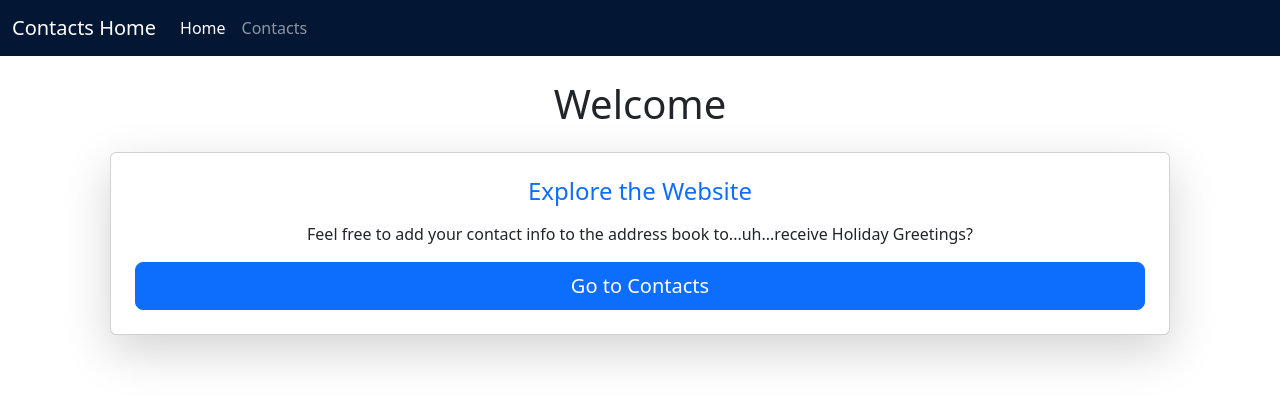
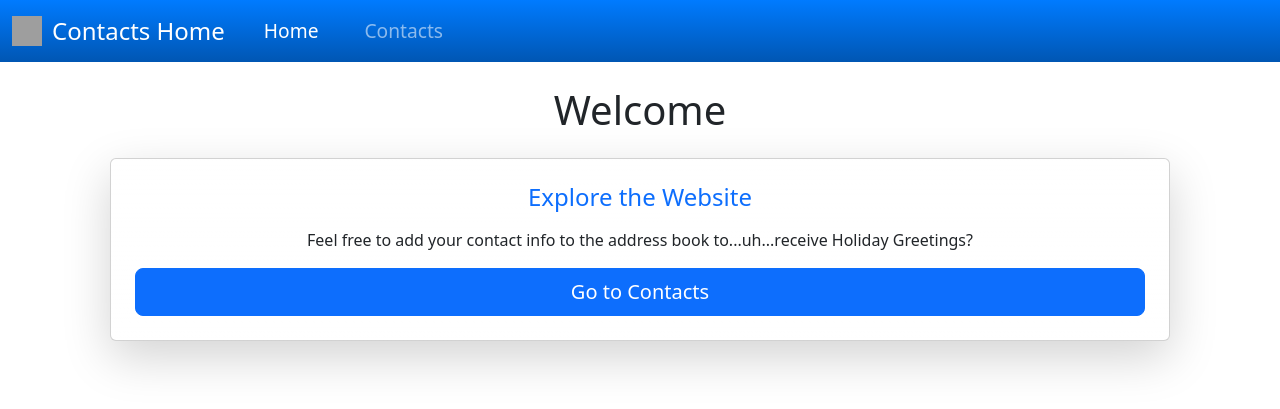
Before and after one commit to KMcClain23/Address-Book, a Flask app: page / in a window 1280 px wide. Shown: the top 409 px of the page. Run offline with Flask 3, Linux system fonts and the light colour scheme; grey boxes are pictures that could not be loaded.

Commit message:
Fancied up the navbar

```diff
--- a/app/static/css/main.css
+++ b/app/static/css/main.css
@@ -0,0 +1,25 @@
+.navbar {
+    background-image: linear-gradient(to bottom, #007bff, #0056b3);
+}
+
+.navbar-brand {
+    display: flex;
+    align-items: center;
+    font-size: 1.5rem;
+}
+
+.logo {
+    width: 30px;
+    height: 30px;
+    margin-right: 10px;
+}
+
+.nav-link {
+    font-size: 1.2rem;
+    margin: 0 15px;
+    transition: color 0.3s;
+}
+
+.nav-link:hover {
+    color: #ffc107;
+}
--- a/app/templates/nav.html
+++ b/app/templates/nav.html
@@ -1,6 +1,6 @@
 <nav class="navbar navbar-expand-lg bg-primary-subtle" data-bs-theme="dark">
     <div class="container-fluid">
-        <a class="navbar-brand" href="{{ url_for('index')}}">Contacts Home</a>
+        <a class="navbar-brand" href="{{ url_for('index')}}"><img src="https://res.cloudinary.com/djvpgim4w/image/upload/v1691810365/Bald_Kevin_100x100_rv4ex9.png" alt="Logo" class="logo">Contacts Home</a>
         <button class="navbar-toggler" type="button" data-bs-toggle="collapse" data-bs-target="#navbarNavAltMarkup" aria-controls="navbarNavAltMarkup" aria-expanded="false" aria-label="Toggle navigation">
         <span class="navbar-toggler-icon"></span>
         </button>
```
